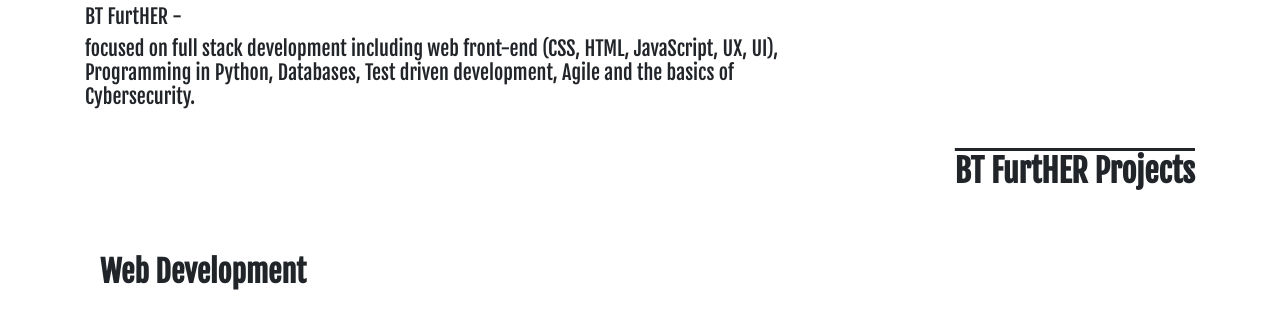
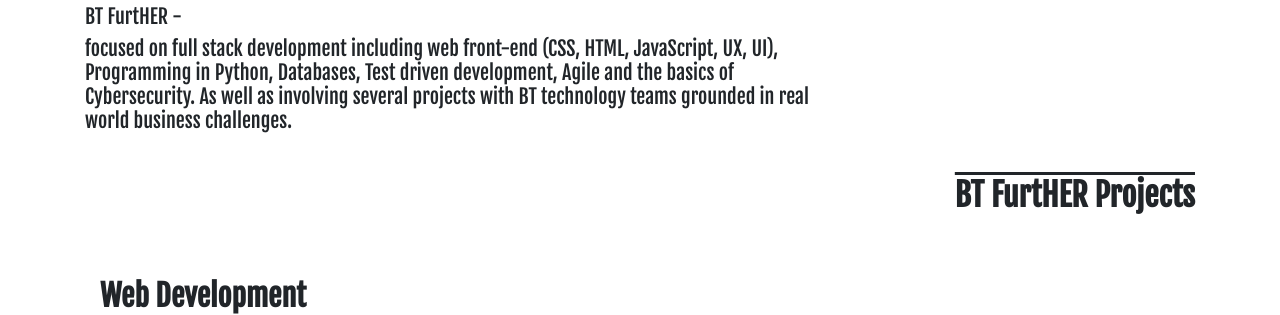
Before and after one commit to katesorotos/portfolio, a plain HTML site: page index.html in a window 1280 px wide. Shown: the part 724-1039 px from the top of the page. Drawn offline with nearby package versions, Linux system fonts and the light colour scheme; a web font is replaced by a local one.

Commit message:
about section text additons

```diff
--- a/index.html
+++ b/index.html
@@ -90,7 +90,8 @@
 				<div class="col-md-8">
 					<h2>About</h2>
 					<h3>BT FurtHER - <h3>
-							<h4>focused on full stack development including web front-end (CSS, HTML, JavaScript, UX, UI), Programming in Python, Databases, Test driven development, Agile and the basics of Cybersecurity.</h4>
+							<h4>focused on full stack development including web front-end (CSS, HTML, JavaScript, UX, UI), Programming in Python, Databases, Test driven development, Agile and the basics of Cybersecurity. As well as involving several projects with BT technology teams grounded in real world business challenges.
+</h4>
 				</div>
 			</div>
 		</div><!--About-->
```
